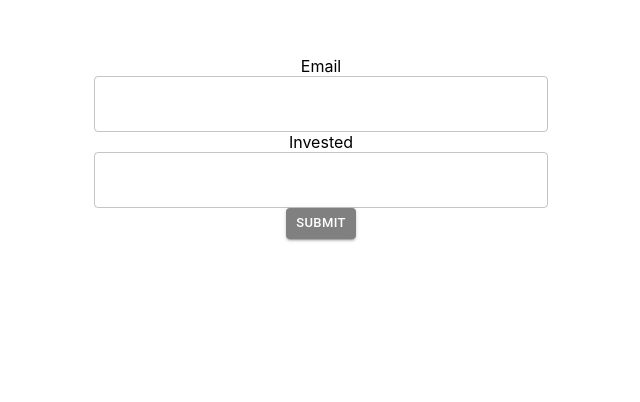
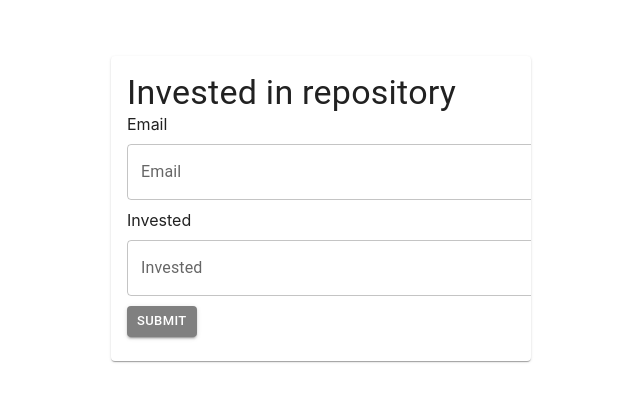
Before and after one commit to juliapalichleb/zainwestujwrepo, a React (Create React App) app: page /SecondPage in a window 1280 px wide. Shown: the part 144-546 px from the top of the page, without its empty margins (319-959 px from the left). Built offline with nearby package versions, Linux system fonts and the light colour scheme.

Commit message:
validation data with yup, checkbox, less ugly css

```diff
--- a/package.json
+++ b/package.json
@@ -19,7 +19,9 @@
     "react-redux": "^8.0.2",
     "react-router-dom": "^6.3.0",
     "react-scripts": "5.0.1",
-    "web-vitals": "^2.1.4"
+    "styled-components": "^5.3.5",
+    "web-vitals": "^2.1.4",
+    "yup": "^0.32.11"
   },
   "scripts": {
     "start": "react-scripts start",
--- a/src/App.js
+++ b/src/App.js
@@ -3,6 +3,8 @@ import Home from "./componets/Home/Home"
 import SecondPage from "./componets/SecondPage/SecondPage";
 import ThreePage from "./componets/ThreePage/ThreePage";
 import FirstPage from "./componets/FirstPage/FirstPage";
+
+import './App.css'
 
 function App() {
 
--- a/src/componets/FirstPage/FirstPage.css
+++ b/src/componets/FirstPage/FirstPage.css
@@ -3,6 +3,6 @@
     align-items: center;
     align-content: center;
     flex-direction: column;
-    margin-top: 200px;
+    margin-top: 100px;
 
 }
--- a/src/componets/FirstPage/FirstPage.js
+++ b/src/componets/FirstPage/FirstPage.js
@@ -1,6 +1,7 @@
 import RepoTable from "../RepoTable/RepoTable";
 import TablePagination from "../TablePagination/TablePagination"
 import { useState } from "react";
+import { Card, CardContent, Typography } from "@mui/material";
 
 import './FirstPage.css';
 
@@ -10,8 +11,13 @@ const FirstPage = ({ data }) => {
 
     return (
         <div className='tableContainer'>
-            <RepoTable data={dataPagination}/>
-            <TablePagination setDataPagination={setDataPagination} data={data}/>
+            <Card sx={{ maxWidth: '600px',  minWidth: '600px'}}>
+                <CardContent sx={{ display:'flex', alignItems:'center', flexDirection:'column' }}>
+                    <Typography variant='h4'>Select repository</Typography>
+                    <RepoTable data={dataPagination}/>
+                    <TablePagination setDataPagination={setDataPagination} data={data}/>
+                </CardContent>
+            </Card>
         </div>
     );
 };
--- a/src/componets/FormInput/FormInput.js
+++ b/src/componets/FormInput/FormInput.js
@@ -1,15 +1,15 @@
 import { useField } from "formik";
 import { TextField, Alert } from "@mui/material";
 
-const FormInput = ({ label, ...props }) => {
+const FormInput = ({ ...props }) => {
     const [field, meta] = useField(props);
 
     return (
         <>
-            <label>{label}</label>
-            <TextField{ ...field} {...props} variant="outlined" sx={{ backgroundColor: '#fff', width: '45ch'}}/>
-            {/*{meta.touched && meta.error &&*/}
-            {/*    <Alert severity="error">{meta.error}</Alert>}*/}
+            <label>{props.label}</label>
+            <TextField{...field} {...props} variant="outlined" sx={{ backgroundColor: '#fff', width: '45ch', marginTop:'10px', marginBottom:'10px'}}/>
+            {meta.touched && meta.error &&
+                <Alert severity="error" sx={{ marginBottom:'10px'}}>{meta.error}</Alert>}
         </>
     );
 };
--- a/src/componets/FormRepo/FormRepo.js
+++ b/src/componets/FormRepo/FormRepo.js
@@ -1,17 +1,24 @@
 import { Formik, Form } from "formik";
 import FormInput from "../FormInput/FormInput";
 import Button from "@mui/material/Button";
+import { Card, CardContent, Typography } from "@mui/material";
+import { RepoFormSchemas } from "../../schemas/RepoFormSchemas";
 
 import './FormRepo.css';
 
 const FormRepo = ({ handleClick }) =>
 <Formik initialValues={{ email:"", invested:"" }}
+        validationSchema={ RepoFormSchemas }
         onSubmit={ (values) => {
             handleClick(values)
         }}
   >
     { () => (
-        <Form className="formContainer">
+        <div className='formContainer'>
+            <Card sx={{ maxWidth: 420 }}>
+                <CardContent>
+                    <Typography variant='h4'>Invested in repository</Typography>
+                    <Form >
                         <FormInput
                             name="email"
                             label="Email"
@@ -24,6 +31,9 @@ const FormRepo = ({ handleClick }) =>
                         />
                         <Button type="submit" variant="contained" size="small" sx={{ backgroundColor: '#808080' }}> SUBMIT</Button>
                     </Form>
+                </CardContent>
+            </Card>
+        </div>
     )}
 </Formik>
 
--- a/src/componets/SelectedForm/SelectedForm.css
+++ b/src/componets/SelectedForm/SelectedForm.css
@@ -1,7 +1,6 @@
 .formContainer {
     display: flex;
     flex-direction: column;
-    margin-top: 200px;
     align-items: center;
     align-content: center;
 }
--- a/src/componets/SelectedForm/SelectedForm.js
+++ b/src/componets/SelectedForm/SelectedForm.js
@@ -1,46 +1,54 @@
 import { Formik, Form } from "formik";
 import Button from "@mui/material/Button";
+import SelectedInformationInput from "../SelectedInformationInput/SelectedInformationInput";
+import {Card, CardContent, Typography} from "@mui/material";
+import CheckboxElement from "../CheckboxElement/CheckboxElement";
 
 import './SelectedForm.css';
-import SelectedInformationInput from "../SelectedInformationInput/SelectedInformationInput";
+import { CheckboxSchema } from "../../schemas/CheckboxSchema";
 
 const SelectedForm = ({ handleClick, selectedInformation }) =>
-    <Formik initialValues={{ email:"", invested:"" }}
+    <Formik initialValues={{ userEmail:"", invested:"", checkboxElement: false }}
+            validationSchema={ CheckboxSchema }
             onSubmit={ () => {
                 handleClick();
             }}
     >
         { () => (
-            <Form className="formContainer">
+            <div className='formContainer'>
+                <Card sx={{ maxWidth: '480px' }}>
+                    <CardContent >
+                        <Typography variant='h4'>Confirm selected information</Typography>
+                        <Form>
                             <SelectedInformationInput
-                    disabled
                                 name="url"
                                 label="url"
                                 type="text"
                                 value={selectedInformation.url}
                             />  <SelectedInformationInput
-                    disabled
                                 name="name"
                                 label="name"
                                 type="text"
                                 value={selectedInformation.name}
                             />
                             <SelectedInformationInput
-                    disabled
-                    name="email"
+                                name="userEmail"
                                 label="Email"
-                    type="email"
+                                type="text"
                                 value={selectedInformation.email}
                             />
                             <SelectedInformationInput
-                    disabled
                                 name="invested"
                                 label="Invested"
                                 type="number"
                                 value={selectedInformation.invested}
                             />
-                <Button type="submit" variant="contained" size="small" sx={{ backgroundColor: '#808080' }}> SUBMIT</Button>
+                            <CheckboxElement type="checkbox" name="checkboxElement" />
+                            <Button type="submit" variant="contained" size="small" sx={{ backgroundColor: '#808080', marginTop:'10px' }}>CONFIRM</Button>
                         </Form>
+                    </CardContent>
+                </Card>
+            </div>
         )}
     </Formik>
 
--- a/src/componets/SelectedInformationInput/SelectedInformationInput.js
+++ b/src/componets/SelectedInformationInput/SelectedInformationInput.js
@@ -7,7 +7,7 @@ const SelectedInformationInput = ({ label, ...props }) => {
     return (
         <>
             <label>{label}</label>
-            <TextField{ ...field} {...props} variant="outlined" sx={{ backgroundColor: '#fff', width: '45ch'}}/>
+            <TextField{...field} {...props} variant="standard"  InputProps={{readOnly: true,}}  sx={{ backgroundColor: '#fff', width: '50ch', marginTop:'10px', marginBottom:'10px'}}/>
         </>
     );
 };
```
Also changed, not shown: src/App.css (added), 1 other file (tests, documents, lock files or other folders). Lines whose indentation alone changed are shown as unchanged.
